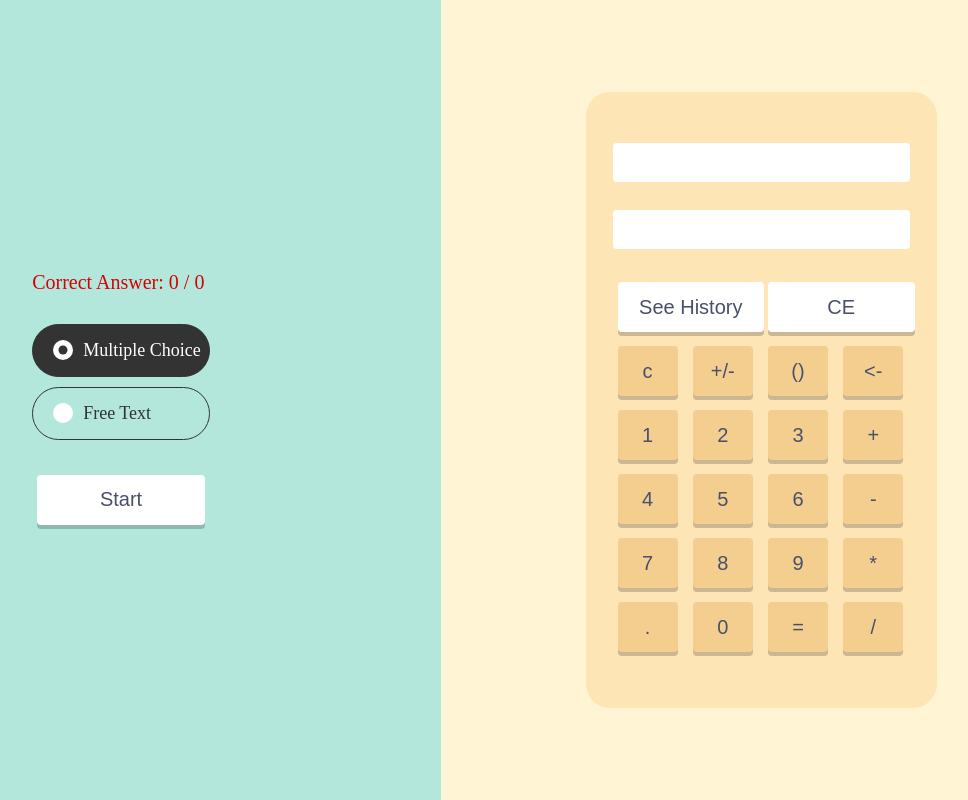
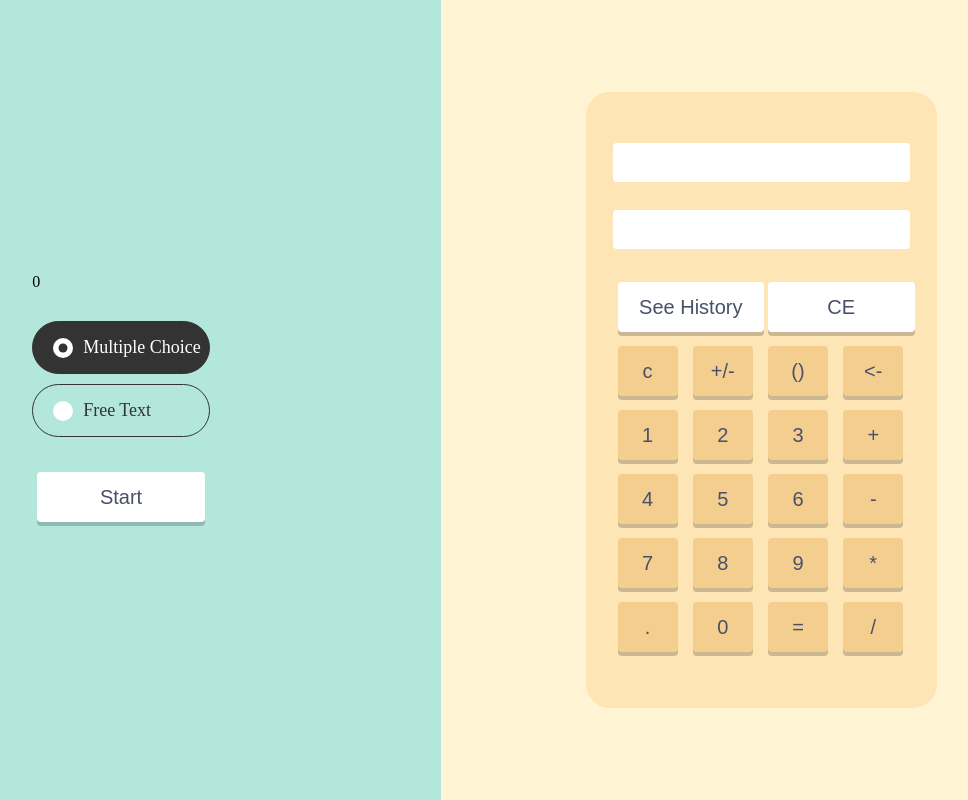
Before and after one commit to adrianhp97/math-questions, a React (Create React App) app: page / in a window 1280 px wide. Shown: the whole page, without its empty margins (199-1167 px from the left). Built offline with nearby package versions, Linux system fonts and the light colour scheme.

Commit message:
change data

```diff
--- a/src/views/left-section/index.jsx
+++ b/src/views/left-section/index.jsx
@@ -144,7 +144,7 @@ const LeftSection = () => {
         ) : (
           <div className={s.questionWrapper}>
             {
-              finish && (
+              questionList.length && finish && (
                 <div className={cx(s.result, (totalCorrect / questionList.length) > 0.5 ? s.success : s.error)}>
                   <div>Correct Answer: {totalCorrect} / {questionList.length}</div>
                 </div>
```
